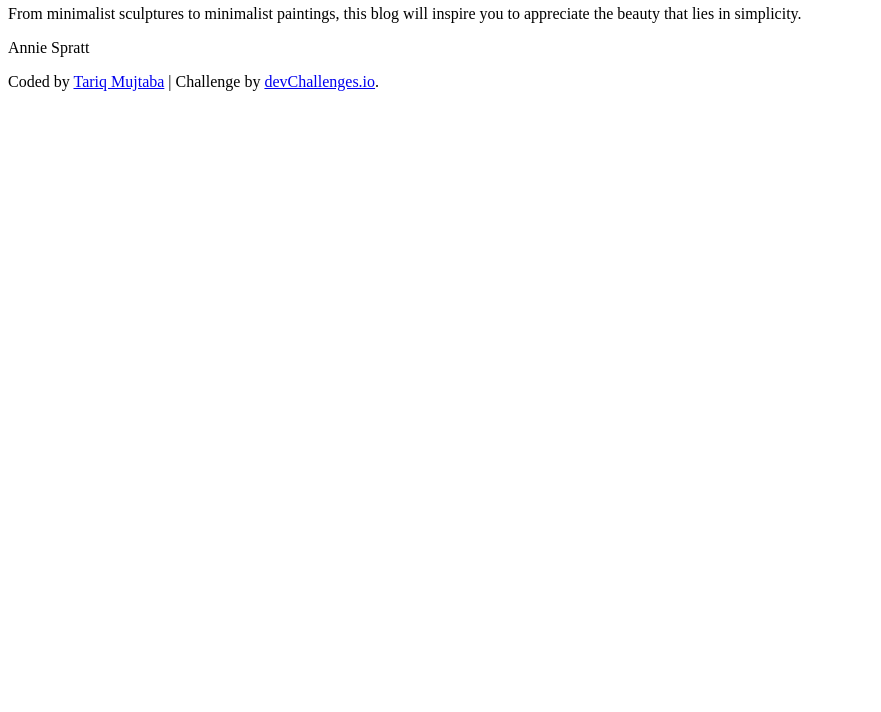
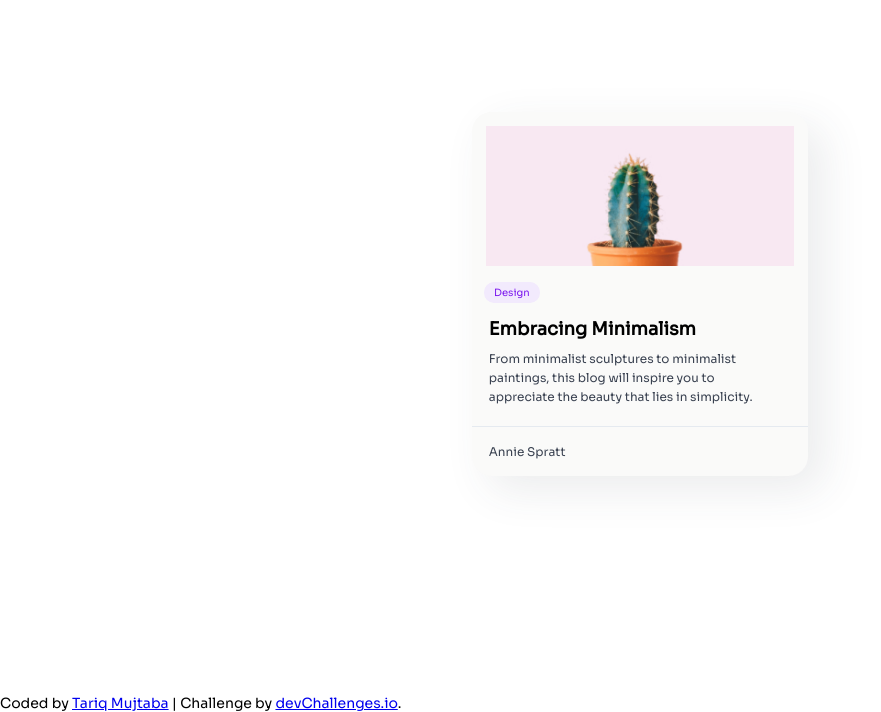
Before and after one commit to Tariq-mujtaba/dc-minicard, a plain HTML site: page index.html in a window 1280 px wide. Shown: the part 106-818 px from the top of the page, without its empty margins (0-881 px from the left). Drawn offline with Linux system fonts and the light colour scheme; the site is published under a folder, as on GitHub Pages, so addresses that start at the root find nothing.

Commit message:
Fix: Update paths from absolute to relative for correct GitHub Pages deployment

```diff
--- a/index.html
+++ b/index.html
@@ -10,13 +10,13 @@
       rel="stylesheet"
     />
     <title>Minimal Blog Card</title>
-    <link rel="stylesheet" href="/css/style.css" />
+    <link rel="stylesheet" href="css/style.css" />
   </head>
   <body>
     <div class="wrapper">
       <article class="card">
         <picture class="article__image">
-          <img src="/resources/Cactus.jpg" alt="Cactus image" />
+          <img src="resources/Cactus.jpg" alt="Cactus image" />
         </picture>
         <div class="details">
           <label for="main-text" class="tag">Design</label>
```
